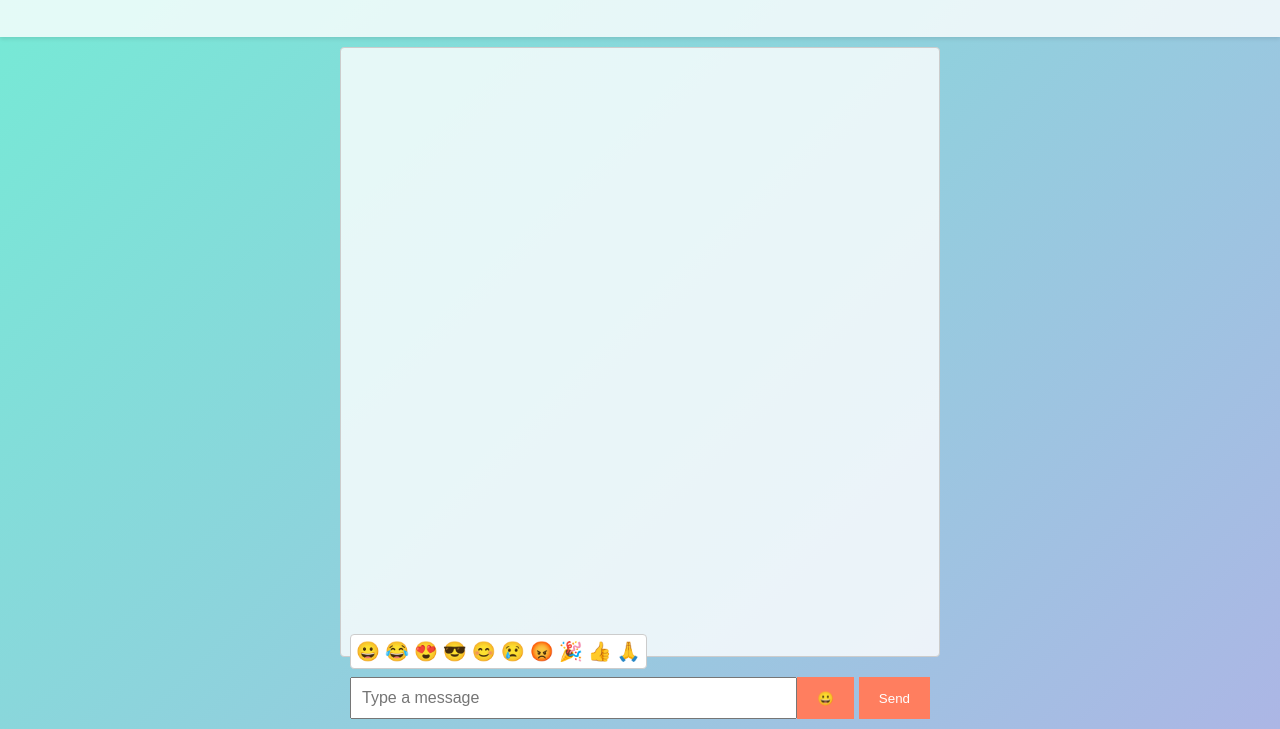
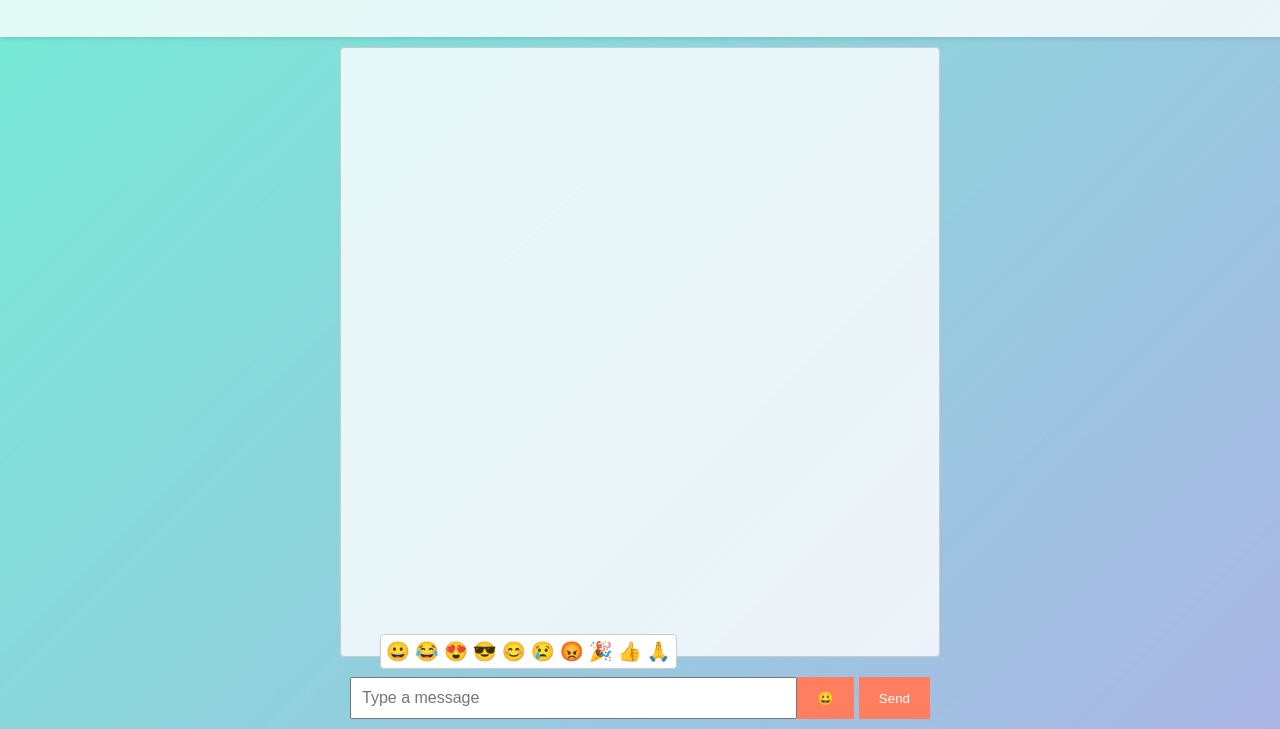
Before and after one commit to MuradEminov/testing_codex, a website: page public/index.html in a window 1280 px wide. Shown: the part 71-800 px from the top of the page. Drawn offline with nearby package versions, Linux system fonts and the light colour scheme; no server answers.

Commit message:
Fix emoji panel toggle overlay

```diff
--- a/public/index.html
+++ b/public/index.html
@@ -72,6 +72,7 @@
         #emoji-panel {
             position: absolute;
             bottom: 60px;
+            left: 40px;
             background: white;
             border: 1px solid #ccc;
             padding: 5px;
```
